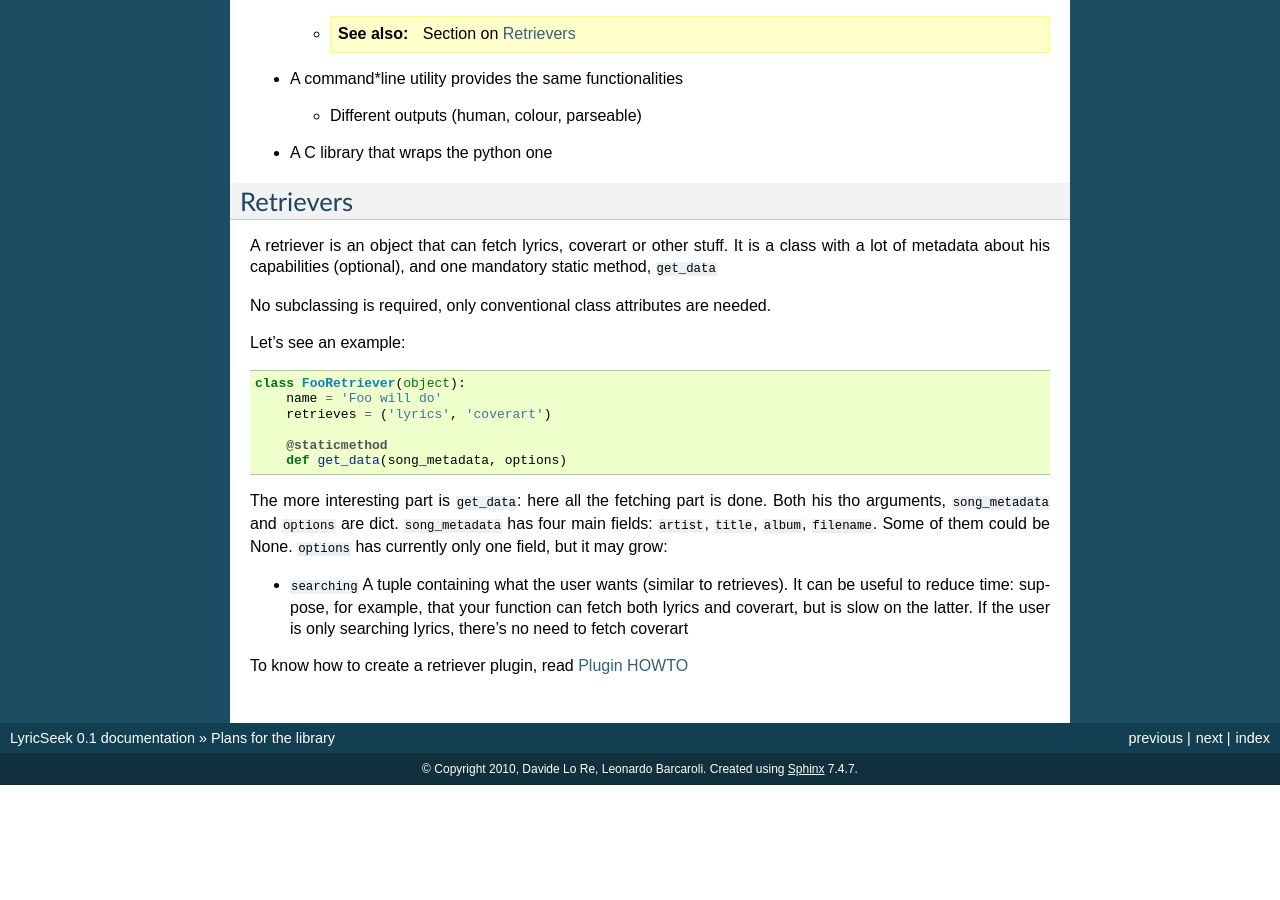
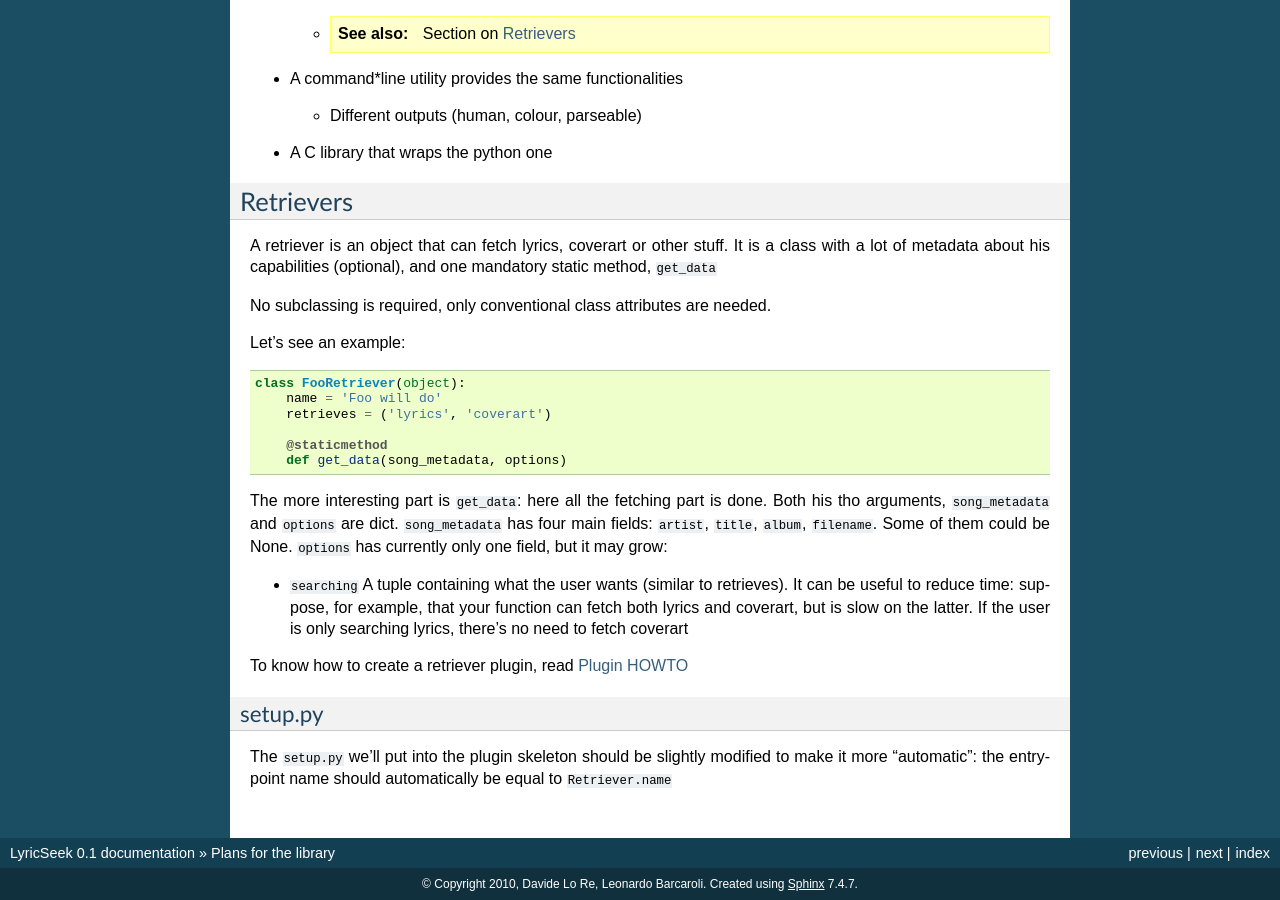
Before and after one commit to boyska/lyricseek, a Sphinx documentation site: the page built from doc/source/plans.rst, in a window 1280 px wide and 900 px high, scrolled down 789 px. Built offline with Sphinx 7.4.7, drawn with Linux system fonts in a browser that asks for light colours; before the commit the page ends 1574 px from its top, so only the background shows below that; some of the changed text lies outside the part shown.

Commit message:
DOC setup.py added to plans

```diff
--- a/doc/source/plans.rst
+++ b/doc/source/plans.rst
@@ -86,3 +86,9 @@ Both his tho arguments, ``song_metadata`` and ``options`` are dict.
   only searching lyrics, there's no need to fetch coverart
 
 To know how to create a retriever plugin, read :doc:`plugin_howto`
+
+setup.py
+~~~~~~~~
+The ``setup.py`` we'll put into the plugin skeleton should be slightly modified
+to make it more "automatic": the entrypoint name should automatically be
+equal to ``Retriever.name``
```
Also changed, not shown: other parts of doc/source/plans.rst (+1 -1 lines).
